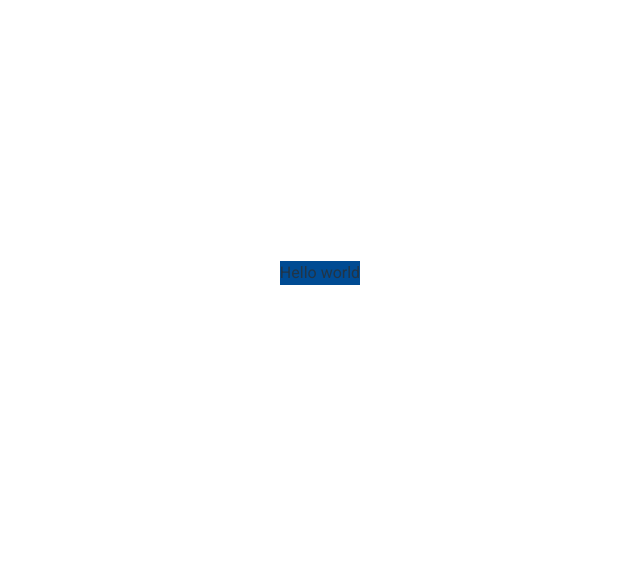
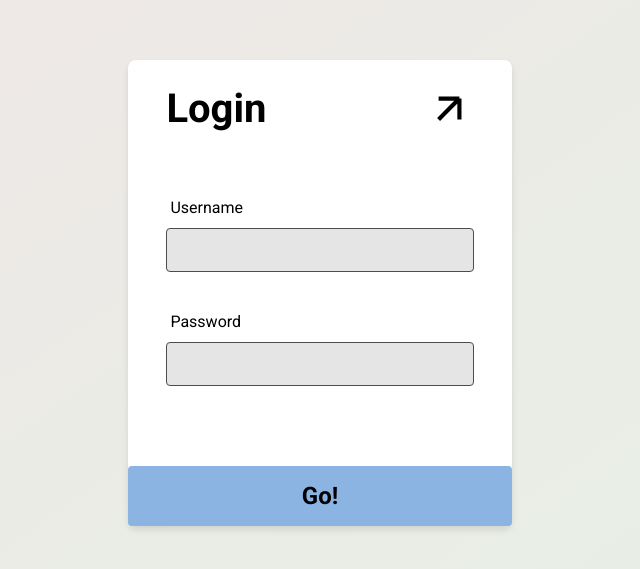
Before and after one commit to JDY-exe/compete2complete, a React (Vite) app in the folder frontend/: page /login in a window 1280 px wide. Shown: the part 127-696 px from the top of the page, without its empty margins (320-960 px from the left). Built offline with nearby package versions, Linux system fonts and the light colour scheme.

Commit message:
finished login page html/css

```diff
--- a/frontend/src/pages/Login.css
+++ b/frontend/src/pages/Login.css
@@ -13,3 +13,97 @@
 .bg {
     background-color: var(--DARK-BLUE);
 }
+
+
+body {
+    display: flex;
+    justify-content: center;
+    align-items: center;
+    min-height: 100vh;
+    background: linear-gradient(145deg, #f0e6e6, #e6f0e6);
+}
+
+.login-container {
+    background: white;
+    border-radius: 8px;
+    box-shadow: 0 4px 6px rgba(0, 0, 0, 0.1);
+    width: 30vw;
+}
+
+.header {
+    width: auto;
+    margin: 3vw;
+    margin-top: 5vh;
+    display: flex;
+    justify-content: space-between;
+    align-items: center;
+    margin-bottom: 2rem;
+}
+
+.title {
+    font-size: 2.5rem;
+    font-weight: bold;
+    color: #000;
+}
+
+.arrow-icon {
+    width: 50px;
+    height: 50px;
+    transform: rotate(0deg);
+}
+
+.form-group {
+    display: flex;
+    flex-direction: column;
+    justify-content: center;
+    margin: 3vw;
+    margin-bottom: 1rem;
+}
+
+label {
+    margin-left: 0.25rem;
+    margin-right: auto;
+    text-align: left;
+    margin-bottom: 0.5rem;
+    font-size: 1rem;
+    color: #000;
+}
+
+input {
+    padding: 0.75rem;
+    background: var(--LIGHT-GREY);
+    border: 1px solid var(--GREY);
+    border-radius: 4px;
+    font-size: 1rem;
+    transition: border-color 0.3s ease;
+}
+
+input:focus {
+    outline: none;
+    border-color: #007bff;
+}
+
+.submit-btn {
+    margin-top: 8vh;
+    width: 100%;
+    padding: 1rem;
+    background-color: #8bb4e3;
+    border: none;
+    border-radius: 4px;
+    color: black;
+    font-size: 1.5rem;
+    font-weight: bold;
+    cursor: pointer;
+    transition: background-color 0.3s ease;
+}
+
+.submit-btn:hover {
+    background-color: #7aa3d2;
+}
+
+@media (max-width: 480px) {
+    .login-container {
+        margin: 1rem;
+        padding: 1.5rem;
+    }
+}
--- a/frontend/src/pages/login.jsx
+++ b/frontend/src/pages/login.jsx
@@ -1,10 +1,25 @@
 import './Login.css'
 function Login() {
     return(
-        <div className='bg'>
-            Hello world
-            <div className=''></div>
+        <div class="login-container">
+        <div class="header">
+            <h1 class="title">Login</h1>
+            <svg class="arrow-icon" viewBox="0 0 24 24">
+                <path d="M7 17L17 7M17 7H7M17 7V17" stroke="black" stroke-width="2" fill="none"/>
+            </svg>
         </div>
+        <form>
+            <div class="form-group">
+                <label for="username">Username</label>
+                <input type="text" id="username" name="username" required></input>
+            </div>
+            <div class="form-group">
+                <label for="password">Password</label>
+                <input type="password" id="password" name="password" required></input>
+            </div>
+            <button type="submit" class="submit-btn">Go!</button>
+        </form>
+    </div>
     )
 
 }
```
